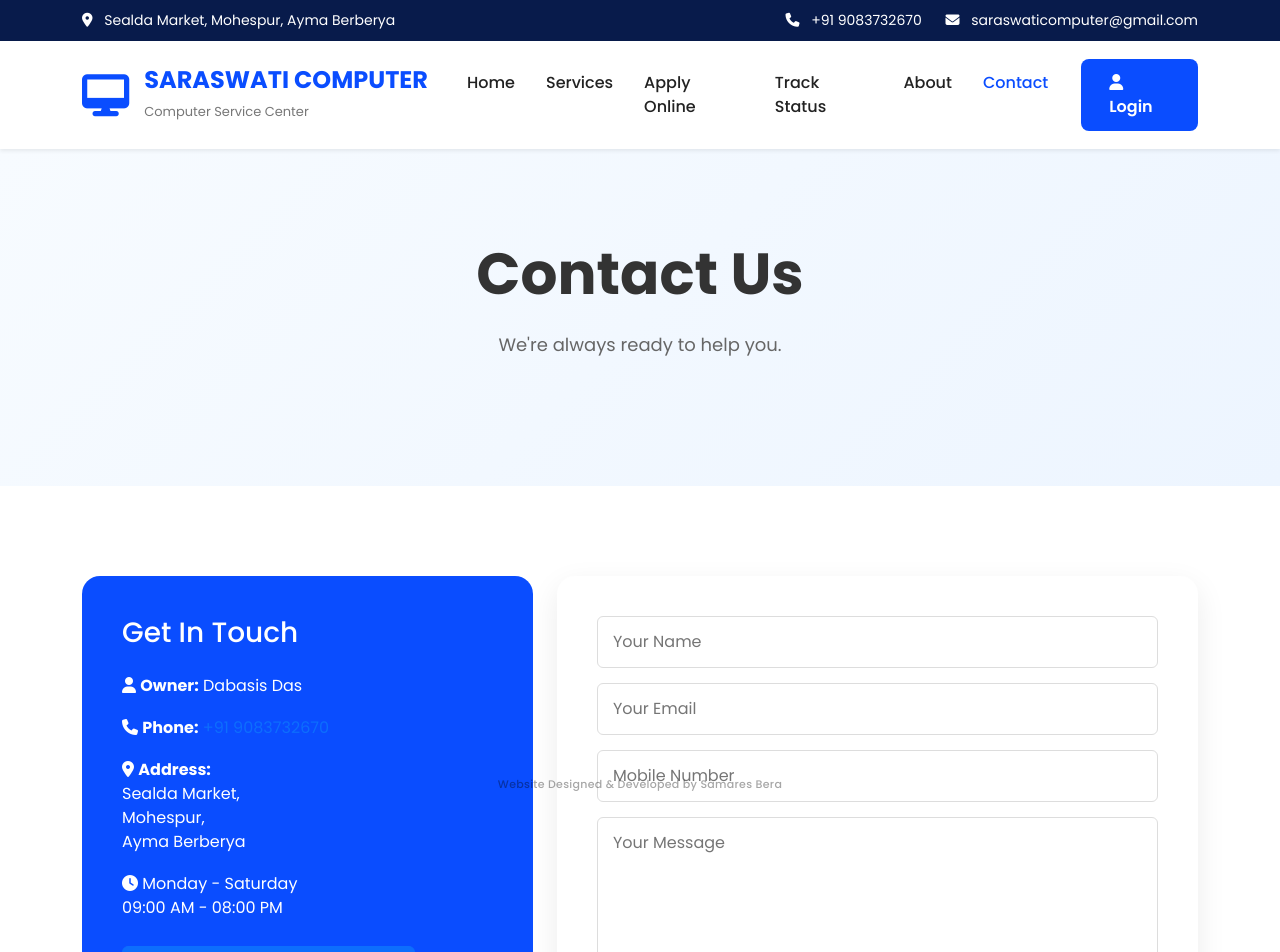
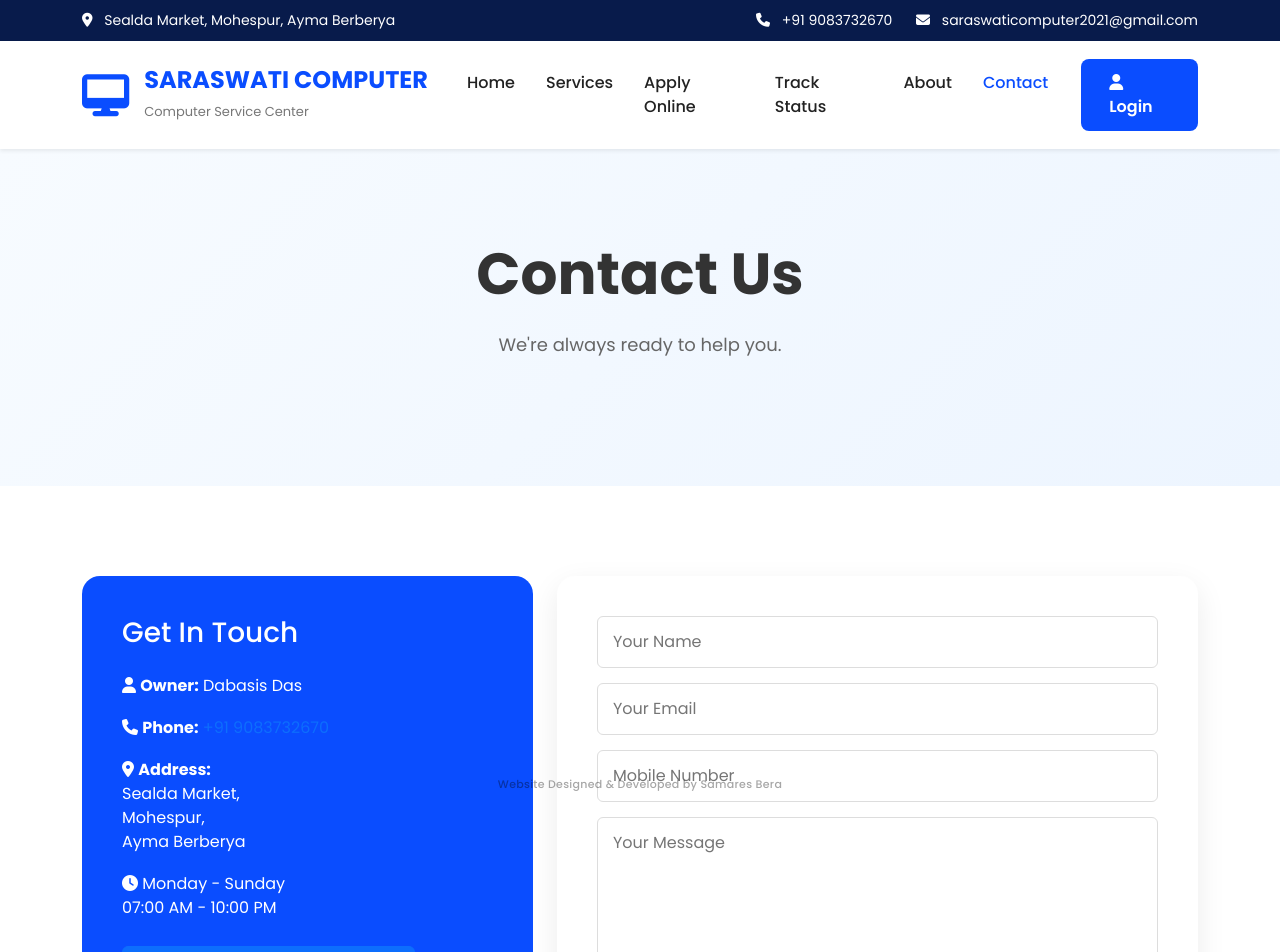
Before and after one commit to samaresbera16-cyber/saraswati-computer, a plain HTML site: page contact.html in a window 1280 px wide. Shown: the top 952 px of the page. Drawn offline with nearby package versions, Linux system fonts and the light colour scheme.

Commit message:
Update website content

```diff
--- a/contact.html
+++ b/contact.html
@@ -186,7 +186,7 @@
 
                     <i class="fa-solid fa-envelope"></i>
 
-                    saraswaticomputer@gmail.com
+                    saraswaticomputer2021@gmail.com
 
                 </a>
 
@@ -377,11 +377,11 @@
 
                             <i class="fa-solid fa-clock"></i>
 
-                            Monday - Saturday
+                            Monday - Sunday
 
                             <br>
 
-                            09:00 AM - 08:00 PM
+                            07:00 AM - 10:00 PM
 
                         </p>
 
```
Also changed, not shown: index.html (+1 -1 lines).
